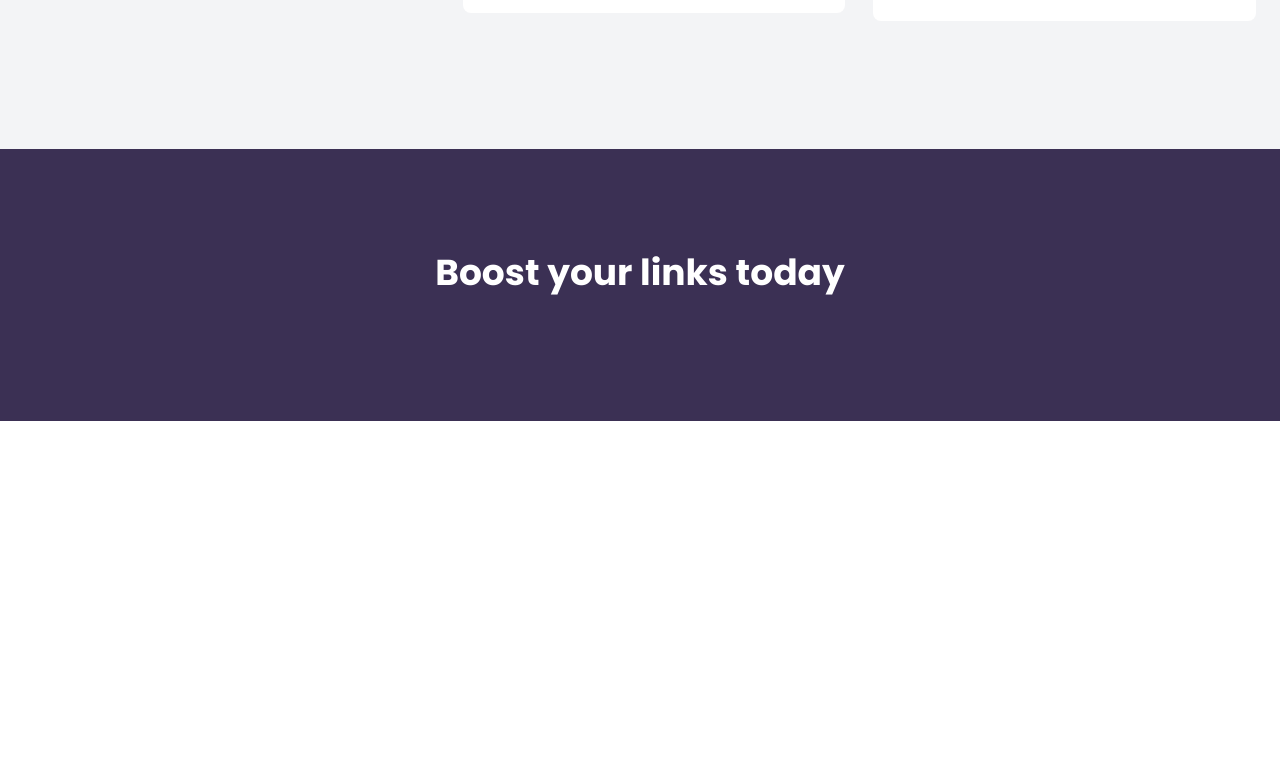
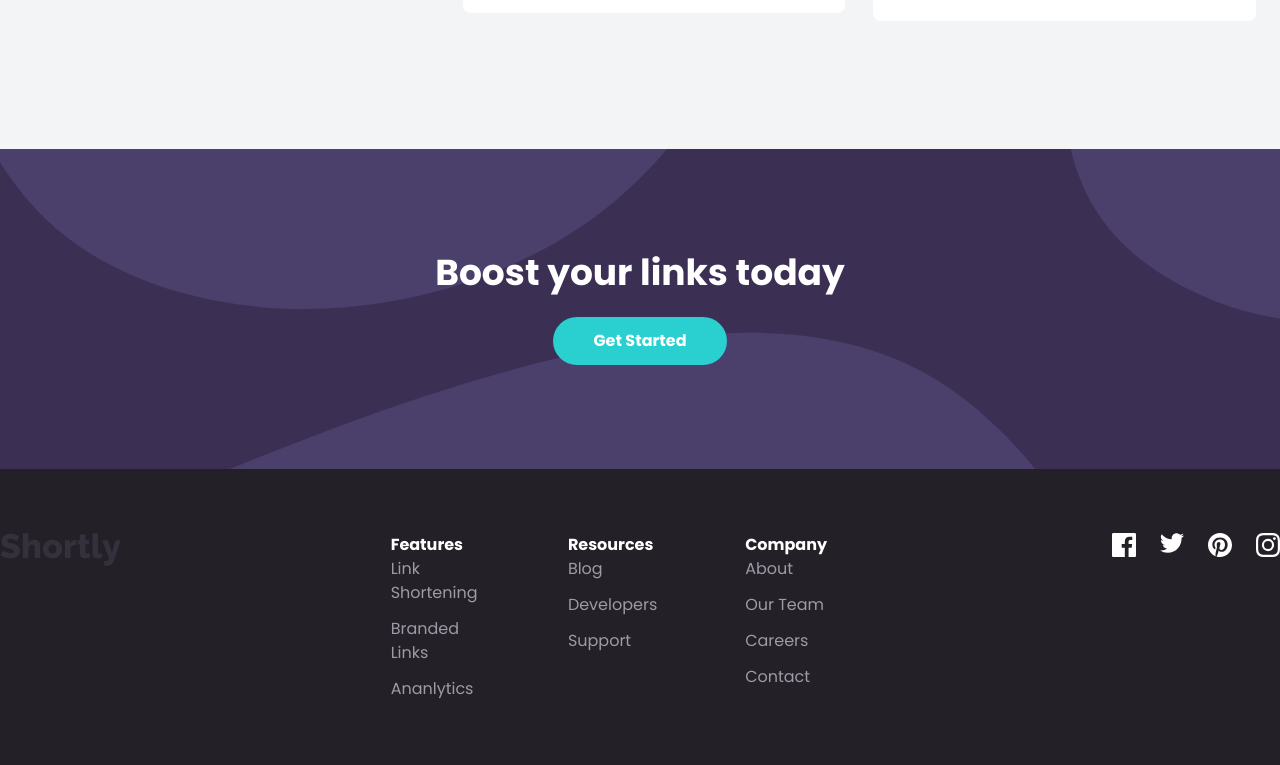
Before and after one commit to Giulio987/Tailwind, a website: page shortly/index.html in a window 1280 px wide. Shown: the part 1859-2624 px from the top of the page. Before the commit the page ends 2280 px from the top, so only its background shows below. Drawn offline with Linux system fonts and the light colour scheme.

Commit message:
Completato progetto "Shortly"

```diff
--- a/shortly/index.html
+++ b/shortly/index.html
@@ -52,9 +52,33 @@
             >Sign Up</a
           >
         </div>
-        <!-- TODO Hamburger menu -->
+        <button
+          id="menu-btn"
+          class="block hamburger lg:hidden focus:outline-none"
+        >
+          <span class="hamburger-top"></span>
+          <span class="hamburger-middle"></span>
+          <span class="hamburger-bottom"></span>
+        </button>
       </div>
-      <!-- TODO mobile menu -->
+      <div
+        id="menu"
+        class="absolute hidden p-6 rounded-lg bg-darkViolet left-6 right-5 top-20 z-100"
+      >
+        <div
+          class="flex flex-col items-center justify-center w-full space-y-6 font-bold text-white rounded-sm"
+        >
+          <a href="#" class="w-full text-center">Features</a>
+          <a href="#" class="w-full text-center">Pricing</a>
+          <a href="#" class="w-full text-center">Resources</a>
+          <a href="#" class="w-full pt-6 border-t border-gray-400 text-center"
+            >Login</a
+          >
+          <a href="#" class="w-full py-3 text-center rounded-full bg-cyan"
+            >Signup</a
+          >
+        </div>
+      </div>
     </nav>
     <!-- Hero section -->
     <section id="hero">
@@ -268,8 +292,87 @@
         >
           Boost your links today
         </h5>
-        <button class="px-10 "></button>
+        <button
+          class="px-10 py-5 mx-auto text-2xl font-bold text-white rounded-full bg-cyan hover:bg-cyanLight md:text-base md:py-3 focus:outline-none"
+        >
+          Get Started
+        </button>
       </div>
     </section>
+    <footer class="py-16 bg-veryDarkViolet">
+      <div
+        class="container flex flex-col items-center justify-between mx-auto space-y-16 md:flex-row md:space-y-0 md:items-start"
+      >
+        <!-- Logo -->
+        <img src="images/logo.svg" alt="" />
+        <!-- Menus container -->
+        <div
+          class="flex flex-col space-y-16 md:space-x-20 md:flex-row md:space-y-0"
+        >
+          <!-- Menu 1 -->
+          <div class="flex flex-col items-center w-full md:items-start">
+            <div class="mg-5 font-bold text-white capitalize">Features</div>
+            <div class="flex flex-col items-center space-y-3 md:items-start">
+              <a href="#" class="capitalize text-grayishViolet hover:text-cyan"
+                >Link shortening</a
+              >
+              <a href="#" class="capitalize text-grayishViolet hover:text-cyan"
+                >Branded links</a
+              >
+              <a href="#" class="capitalize text-grayishViolet hover:text-cyan"
+                >Ananlytics</a
+              >
+            </div>
+          </div>
+          <!-- Menu 2 -->
+          <div class="flex flex-col items-center w-full md:items-start">
+            <div class="mg-5 font-bold text-white capitalize">Resources</div>
+            <div class="flex flex-col items-center space-y-3 md:items-start">
+              <a href="#" class="capitalize text-grayishViolet hover:text-cyan"
+                >Blog</a
+              >
+              <a href="#" class="capitalize text-grayishViolet hover:text-cyan"
+                >Developers</a
+              >
+              <a href="#" class="capitalize text-grayishViolet hover:text-cyan"
+                >Support</a
+              >
+            </div>
+          </div>
+          <!-- Menu 3 -->
+          <div class="flex flex-col items-center w-full md:items-start">
+            <div class="mg-5 font-bold text-white capitalize">Company</div>
+            <div class="flex flex-col items-center space-y-3 md:items-start">
+              <a href="#" class="capitalize text-grayishViolet hover:text-cyan"
+                >About</a
+              >
+              <a href="#" class="capitalize text-grayishViolet hover:text-cyan"
+                >Our team</a
+              >
+              <a href="#" class="capitalize text-grayishViolet hover:text-cyan"
+                >Careers</a
+              ><a href="#" class="capitalize text-grayishViolet hover:text-cyan"
+                >Contact</a
+              >
+            </div>
+          </div>
+        </div>
+        <!-- Social container -->
+        <div class="flex space-x-6">
+          <a href="#">
+            <img src="images/icon-facebook.svg" alt="" class="ficon" />
+          </a>
+          <a href="#">
+            <img src="images/icon-twitter.svg" alt="" class="ficon" />
+          </a>
+          <a href="#">
+            <img src="images/icon-pinterest.svg" alt="" class="ficon" />
+          </a>
+          <a href="#">
+            <img src="images/icon-instagram.svg" alt="" class="ficon" />
+          </a>
+        </div>
+      </div>
+    </footer>
   </body>
 </html>
--- a/shortly/input.css
+++ b/shortly/input.css
@@ -2,7 +2,7 @@
 @tailwind components;
 @tailwind utilities;
 
-/* #cta {
+#cta {
   background-image: url('../images/bg-boost-desktop.svg');
   background-repeat: no-repeat;
   background-size: cover;
@@ -12,7 +12,6 @@
   filter: invert(79%) sepia(61%) saturate(464%) hue-rotate(130deg)
     brightness(89%) contrast(85%);
 }
-
 
 .hamburger {
   cursor: pointer;
@@ -60,4 +59,3 @@
 .open .hamburger-bottom {
   transform: rotate(-45deg) translateY(6px) translateX(-6px);
 }
- */
--- a/shortly/js/script.js
+++ b/shortly/js/script.js
@@ -2,8 +2,11 @@
 const input = document.getElementById('link-input')
 const linkForm = document.getElementById('link-form')
 const errMsg = document.getElementById('err-msg')
+const btn = document.getElementById('menu-btn');
+const menu =document.getElementById('menu');
 
 linkForm.addEventListener('submit', formSubmit)
+btn.addEventListener('click', navToggle)
 
 // Toggle Mobile Menu
 function navToggle() {
```
Also changed, not shown: shortly/css/style.css, 1 other file.
